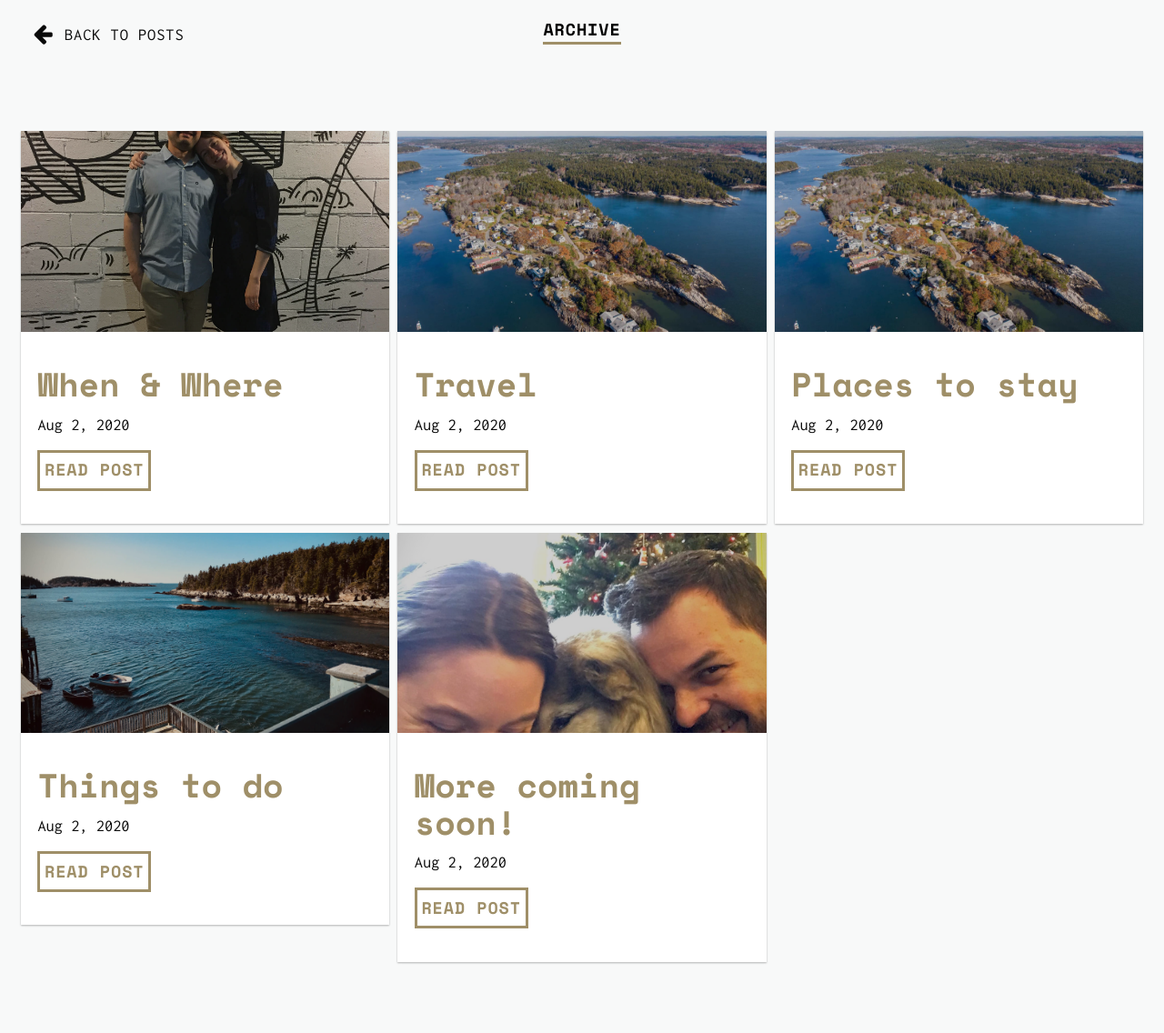
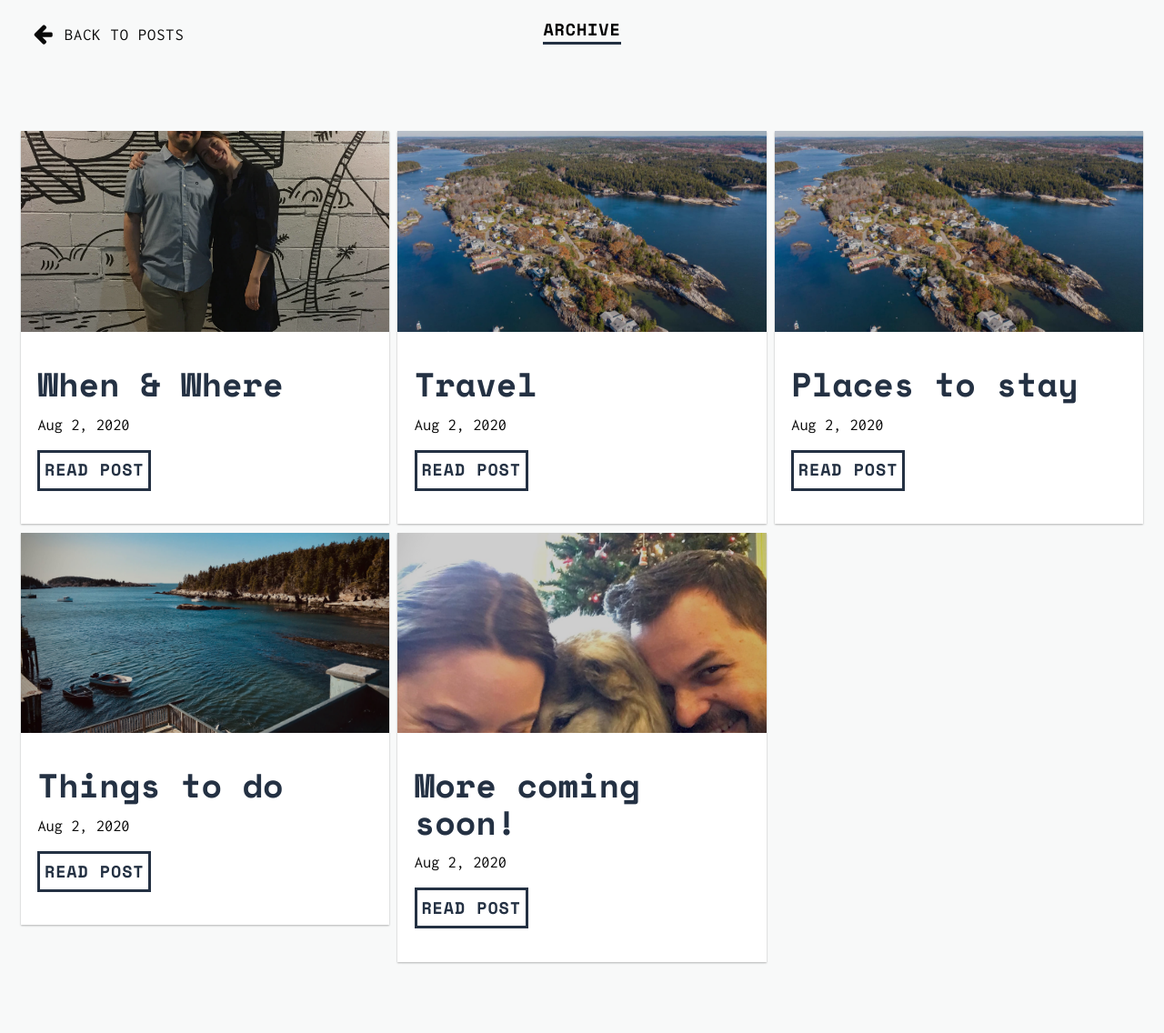
Before and after one commit to gustavosaume/wedding, a Jekyll site: the page built from docs/archive.html, in a window 1280 px wide. Shown: the whole page at 91% size. Built offline with Jekyll 4.4.1, drawn with Linux system fonts in a browser that asks for light colours; nearby versions of some CDN libraries.

Commit message:
Change header color to blue

```diff
--- a/docs/_sass/_base.scss
+++ b/docs/_sass/_base.scss
@@ -5,7 +5,7 @@ $font-header: 'Space Mono', monospace;
 $font-body: 'Inconsolata', monospace;
 $font-post: 'Lora', serif;
 
-$color-alpha: #9f8f68;
+$color-alpha: #243143;
 $color-alpha--light: #f5f3ef;
 
 $color-black: #0a0a0a;
```
